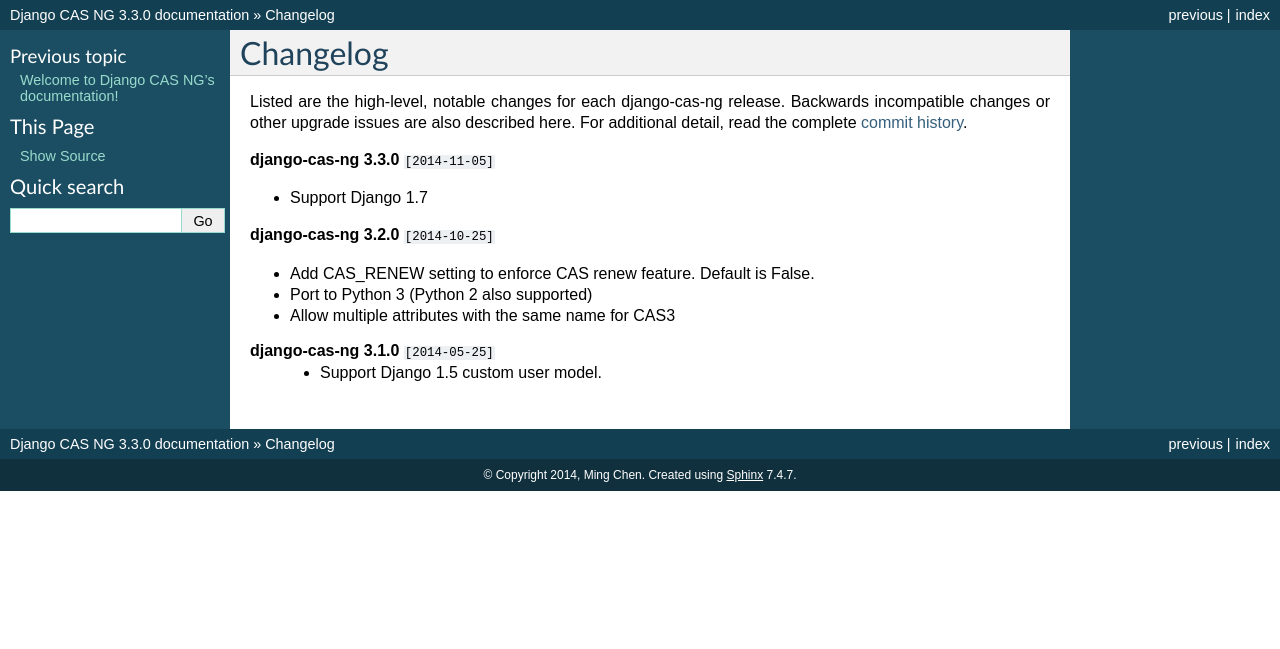
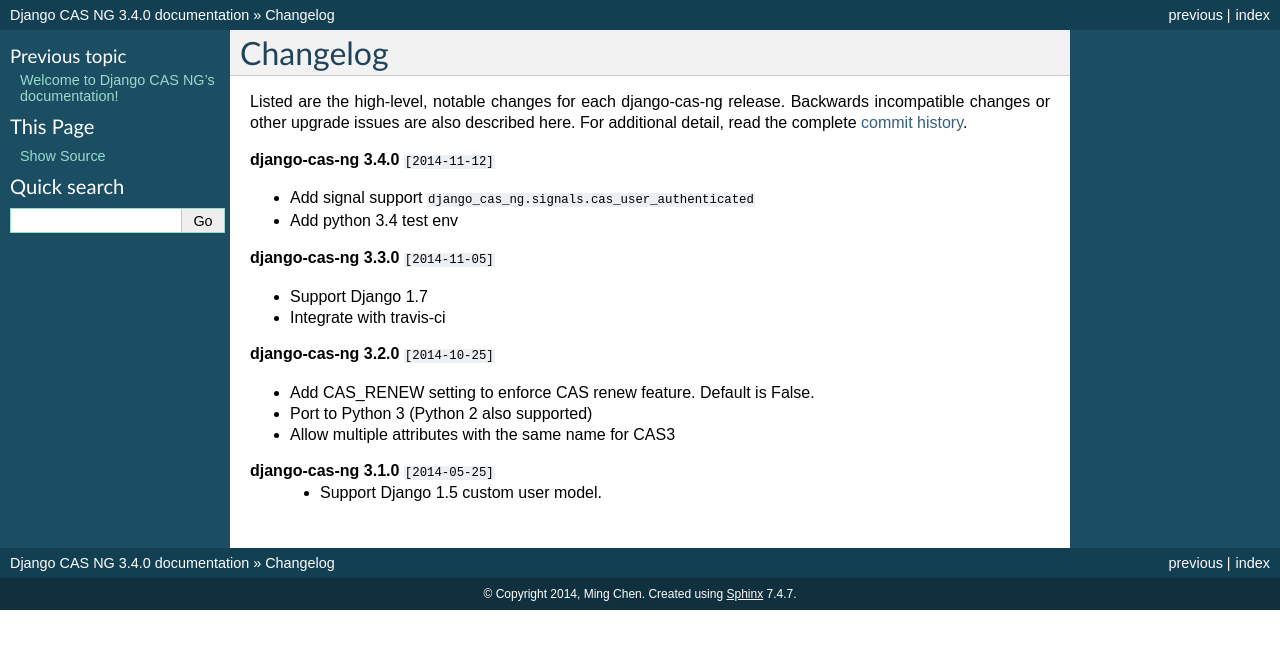
Before and after one commit to django-cas-ng/django-cas-ng, a Sphinx documentation site: the page built from docs/changelog.rst, in a window 1280 px wide. Shown: the top 649 px of the page. Built offline with Sphinx 7.4.7, drawn with Linux system fonts in a browser that asks for light colours.

Commit message:
Update version for release 3.4.0

```diff
--- a/docs/changelog.rst
+++ b/docs/changelog.rst
@@ -6,9 +6,15 @@
 Backwards incompatible changes or other upgrade issues are also described
 here. For additional detail, read the complete `commit history`_.
 
+**django-cas-ng 3.4.0** ``[2014-11-12]``
+
+* Add signal support ``django_cas_ng.signals.cas_user_authenticated``
+* Add python 3.4 test env
+
 **django-cas-ng 3.3.0** ``[2014-11-05]``
 
 * Support Django 1.7
+* Integrate with travis-ci
 
 **django-cas-ng 3.2.0** ``[2014-10-25]``
 
--- a/docs/conf.py
+++ b/docs/conf.py
@@ -51,9 +51,9 @@
 # built documents.
 #
 # The short X.Y version.
-version = '3.3'
+version = '3.4'
 # The full version, including alpha/beta/rc tags.
-release = '3.3.0'
+release = '3.4.0'
 
 # The language for content autogenerated by Sphinx. Refer to documentation
 # for a list of supported languages.
--- a/setup.py
+++ b/setup.py
@@ -30,6 +30,6 @@
     url='https://github.com/mingchen/django-cas-ng',
     #bugtrack_url='https://github.com/mingchen/django-cas-ng/issues',  # not support this key
     download_url ='https://github.com/mingchen/django-cas-ng/releases',
-    version='3.3.0',
+    version='3.4.0',
     install_requires=['Django'],
 )
```
